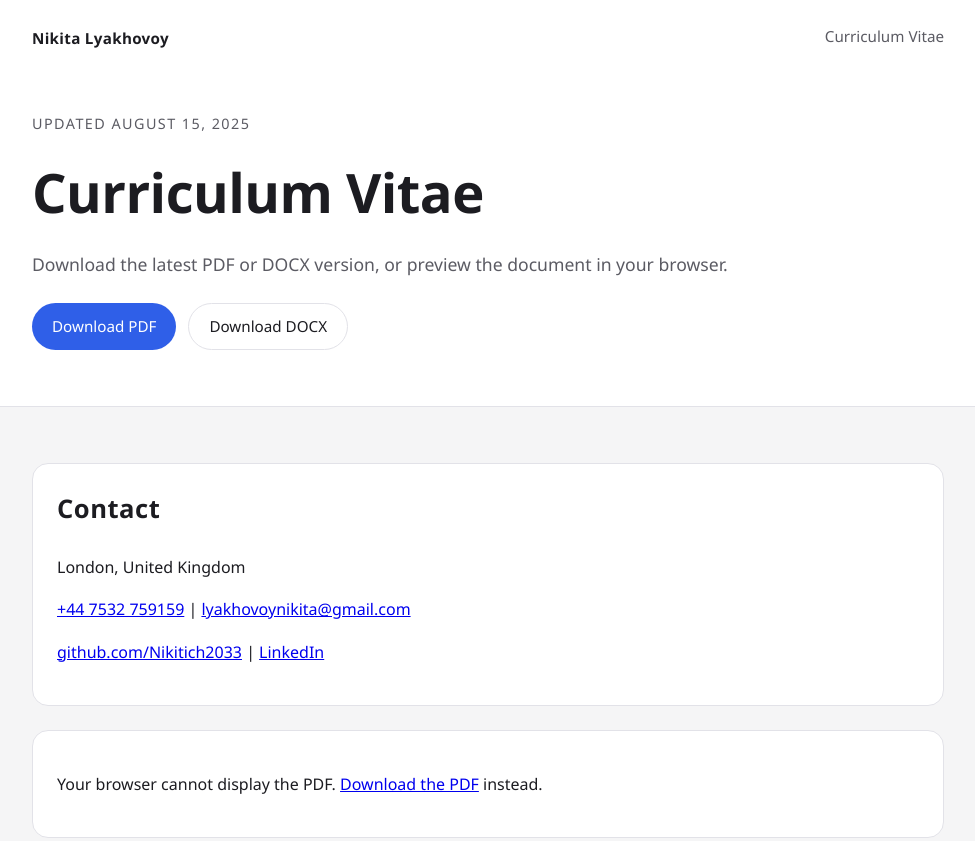
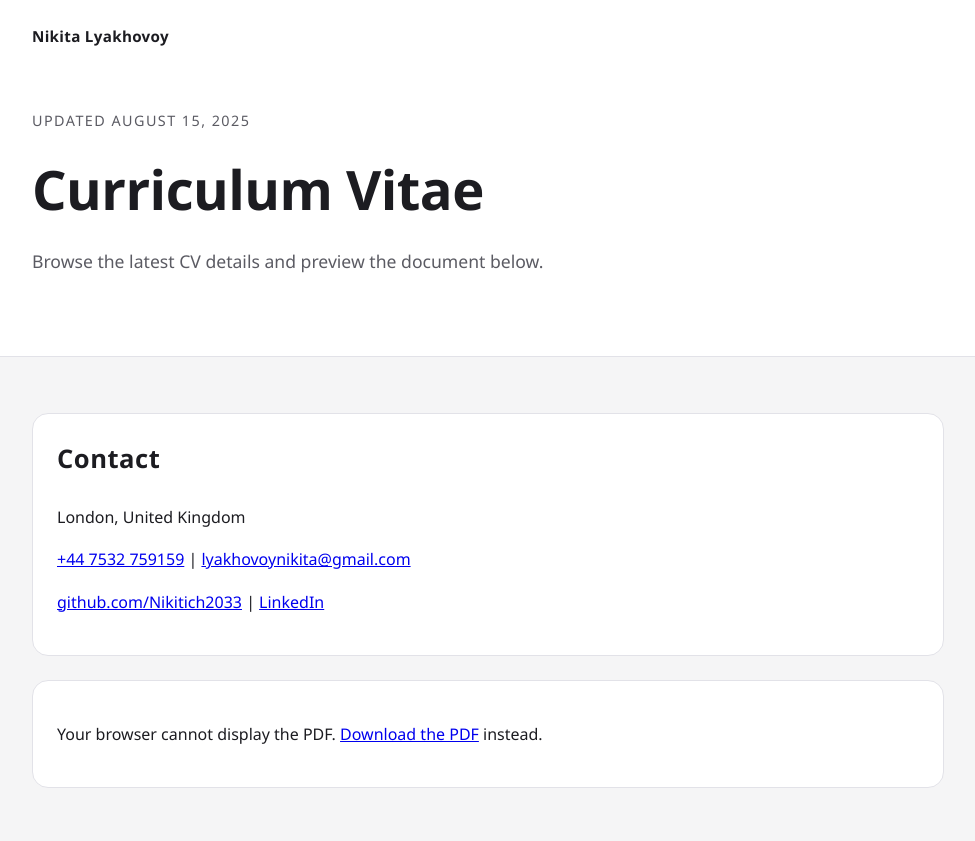
Before and after one commit to Nikitich2033/nikitich2033.github.io, a plain HTML site: page cv.html in a window 1280 px wide. Shown: the top 841 px of the page, without its empty margins (152-1127 px from the left). Drawn offline with Linux system fonts and the light colour scheme.

Commit message:
Remove downloads

```diff
--- a/cv.html
+++ b/cv.html
@@ -11,16 +11,11 @@
         <div class="container">
             <nav class="top-nav">
                 <a class="brand" href="index.html">Nikita Lyakhovoy</a>
-                <a class="nav-link" href="cv.html">Curriculum Vitae</a>
             </nav>
             <div class="hero">
                 <p class="hero-label">Updated August 15, 2025</p>
                 <h1>Curriculum Vitae</h1>
-                <p class="hero-subtitle">Download the latest PDF or DOCX version, or preview the document in your browser.</p>
-                <div class="cta-group">
-                    <a class="button" href="CV_2025_INT.pdf" target="_blank" rel="noopener">Download PDF</a>
-                    <a class="button ghost" href="Nikita_Lyakhovoy_CV2025_INT.docx" target="_blank" rel="noopener">Download DOCX</a>
-                </div>
+                <p class="hero-subtitle">Browse the latest CV details and preview the document below.</p>
             </div>
         </div>
     </header>
@@ -51,4 +46,4 @@
         document.getElementById('year').textContent = new Date().getFullYear();
     </script>
 </body>
-</html>
+</html>\r\n
```
Also changed, not shown: index.html (+0 -1 lines).
